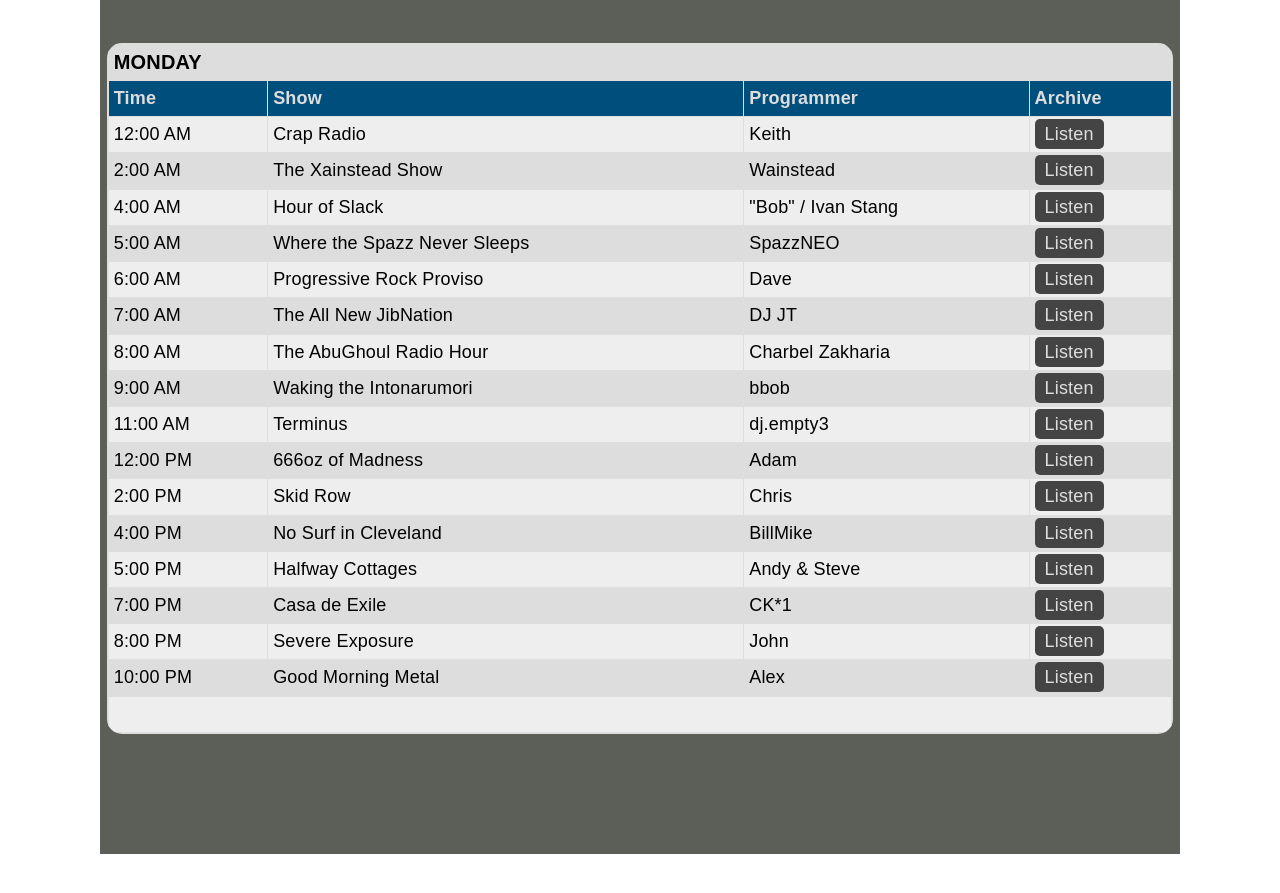
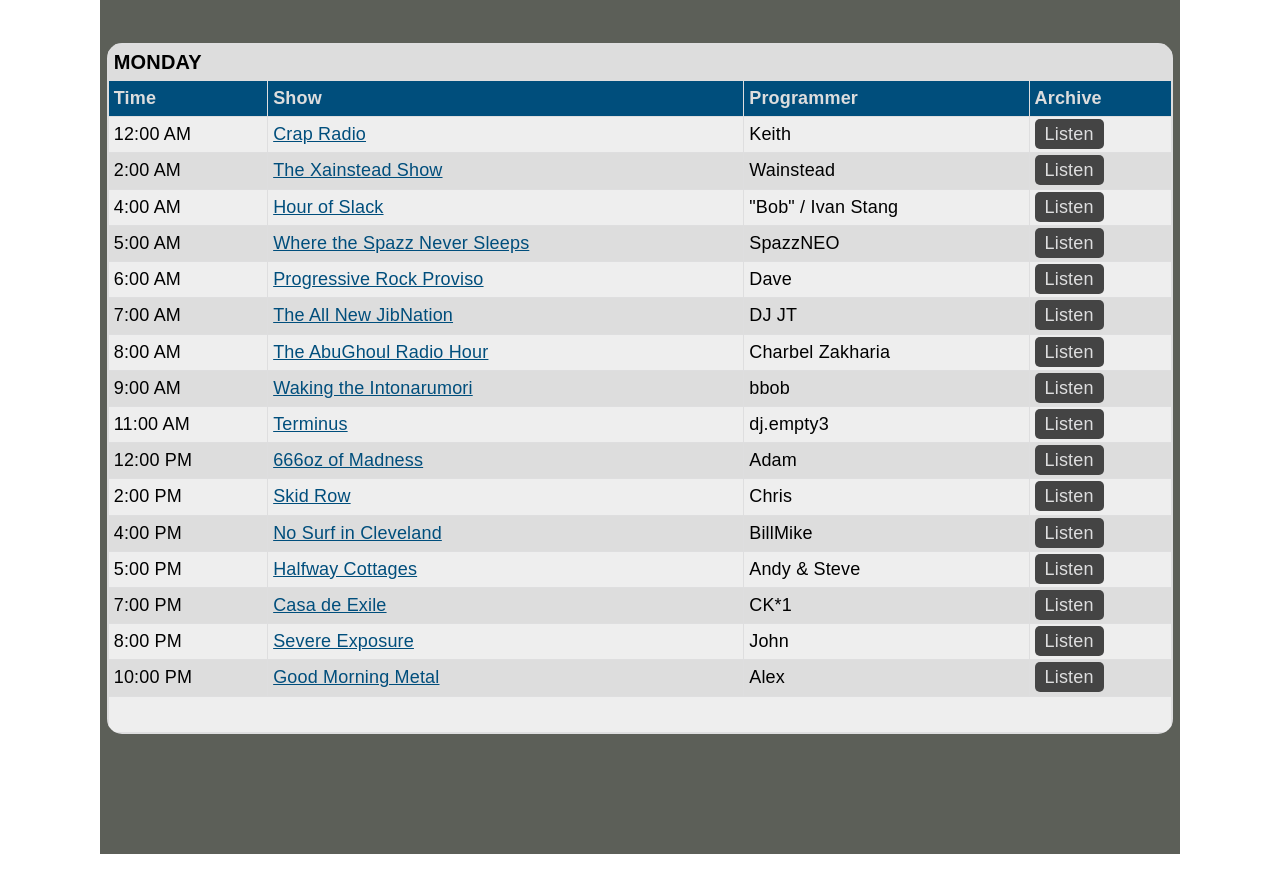
Before and after one commit to xcsb-radio/website-ui, a React (Vite) app: page /#/xcsb-programDetail in a window 1280 px wide. Shown: the part 801-1694 px from the top of the page. Built offline with nearby package versions, Linux system fonts and the light colour scheme.

Commit message:
adds basic page and routing for show pages

```diff
--- a/src/routes/Programs/index.jsx
+++ b/src/routes/Programs/index.jsx
@@ -1,6 +1,7 @@
 import { useState, useEffect } from 'react'
 import './programs.css'
 import MasterRadio from "../../assets/channelMasterRadio_300t.png"
+import { NavLink } from 'react-router-dom'
 
 const ShowRow = (props) => {
     const formattedTime = () => {
@@ -17,7 +18,7 @@ const ShowRow = (props) => {
     return (
         (props.selectedDay === props.day) || (props.selectedDay === 'Show All') ? <tr>
             <td style={{ whiteSpace: 'nowrap' }}>{formattedTime()}</td>
-            <td>{props.showName}</td>
+            <td><NavLink to={`/xcsb-show/${props.showName.replace(/\s/g, "-")}`}>{props.showName}</NavLink></td>
             <td>{props.djName}</td>
             <td><span className="listenbutton" onClick={() => props.playArchive(props.showName, props.day, props.startTime)}>Listen</span></td>
         </tr> : null
--- /dev/null
+++ b/src/routes/Show/index.jsx
@@ -0,0 +1,17 @@
+import { useState } from 'react'
+import './show.css'
+
+function Show(props) {
+    console.log(window.location.hash.split('/xcsb-show/')[1])
+    const showHash = window.location.hash.split('/xcsb-show/')[1];
+    const showName = showHash?.replace(/-/g, ' ')
+    const showData = props.parsedData.find(i => i.SHOW_TITLE === showName) || {}
+    return (
+        <div>
+            <h1>{showName}</h1>
+            <h2>{showData['DJ NAME'] || null}</h2>
+        </div>
+    )
+}
+
+export default Show
```
Also changed, not shown: src/routes/Show/show.css (added).
